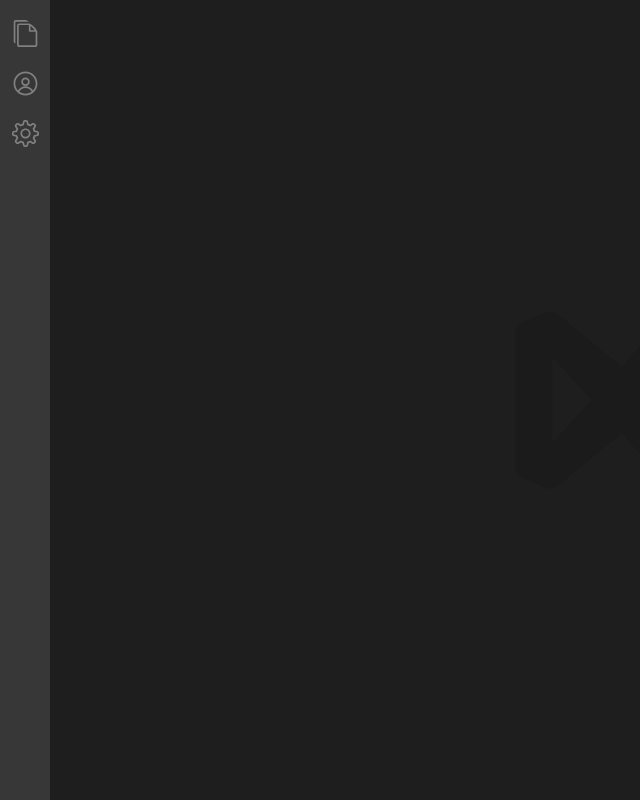
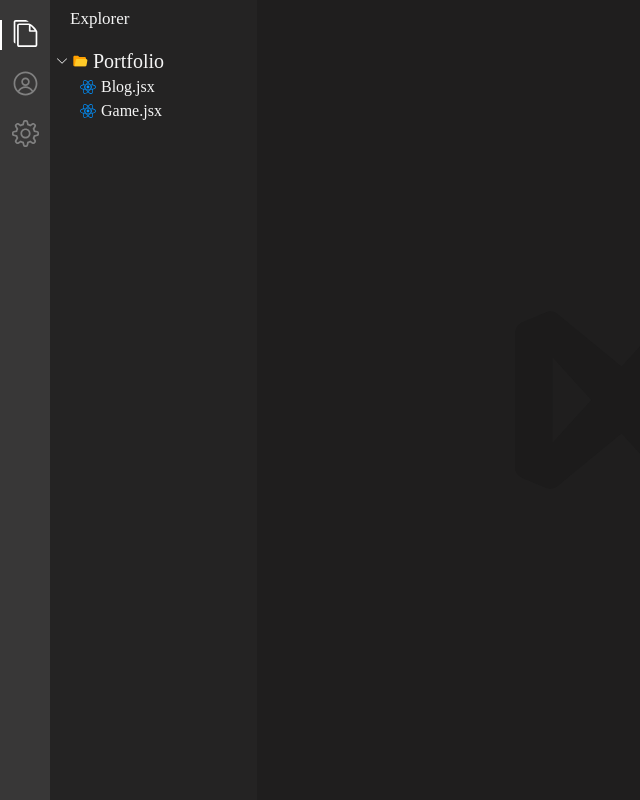
Before and after one commit to daosongit/portfolio, a React (Create React App) app: page / in a window 1280 px wide. Shown: the whole page, without its empty margins (0-640 px from the left). Built offline with nearby package versions, Linux system fonts and the light colour scheme.

Commit message:
Explorer is opened as default

```diff
--- a/src/App.js
+++ b/src/App.js
@@ -9,7 +9,7 @@ export const PrimarySideBarCtx = React.createContext();
 
 const Root = () => {
   const outlet = useOutlet();
-  const [context, setContext] = useState({ key: '', isShown: false });
+  const [context, setContext] = useState({ key: 'Explorer', isShown: true });
   return (
     <div style={{ display: 'flex' }}>
       <PrimarySideBarCtx.Provider value={{ context, setContext }}>
--- a/src/components/ActivityBar/MenuListGeneration.jsx
+++ b/src/components/ActivityBar/MenuListGeneration.jsx
@@ -18,7 +18,8 @@ export default function MenuListGeneration({ cl }) {
   const [stateMenuItems, setStateMenuItems] = useState(
     menuItems.map((itm) => {
       const [key] = Object.keys(itm);
-      return { key, isActive: false, isHover: false };
+      if (key === 'Explorer') return { key, isActive: true, isHover: false };
+      else return { key, isActive: false, isHover: false };
     }),
   );
 
```
